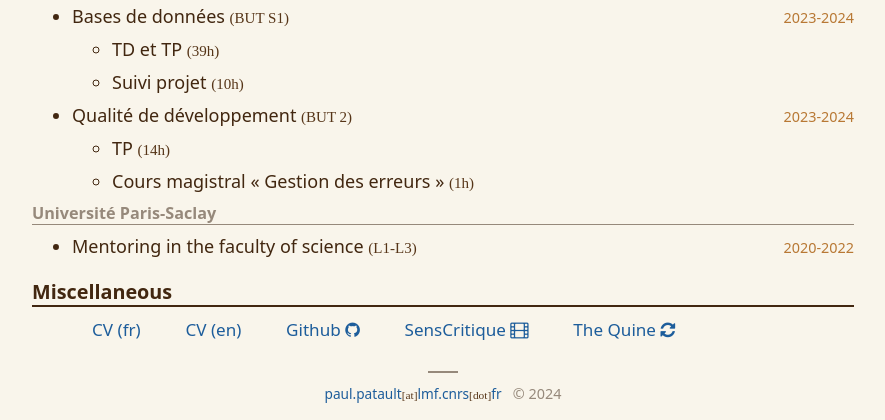
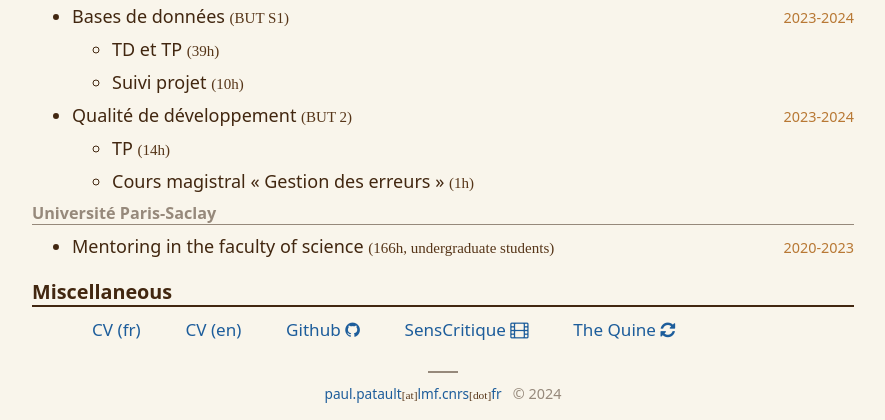
Before and after one commit to paulpatault/paulpatault.github.io, a Python web app: template html/templates/index.html in a window 1280 px wide. Shown: the part 938-1358 px from the top of the page, without its empty margins (197-1082 px from the left). Run offline with Jinja, Linux system fonts and the light colour scheme; the template is opened without the code that fills it, so the values that code supplies are empty; some libraries are stand-ins or nearby versions.

Commit message:
volume horaire tutorat

```diff
--- a/html/templates/index.html
+++ b/html/templates/index.html
@@ -102,8 +102,8 @@
 <ul>
     <li>
         Mentoring in the faculty of science
-        <small> (L1-L3)</small>
-        <span class="date">2020-2022</span></p>
+        <small> (166h, undergraduate students)</small>
+        <span class="date">2020-2023</span></p>
     </li>
 </ul>
 
--- a/index.html
+++ b/index.html
@@ -135,8 +135,8 @@
 <ul>
     <li>
         Mentoring in the faculty of science
-        <small> (L1-L3)</small>
-        <span class="date">2020-2022</span></p>
+        <small> (166h, undergraduate students)</small>
+        <span class="date">2020-2023</span></p>
     </li>
 </ul>
 
```
